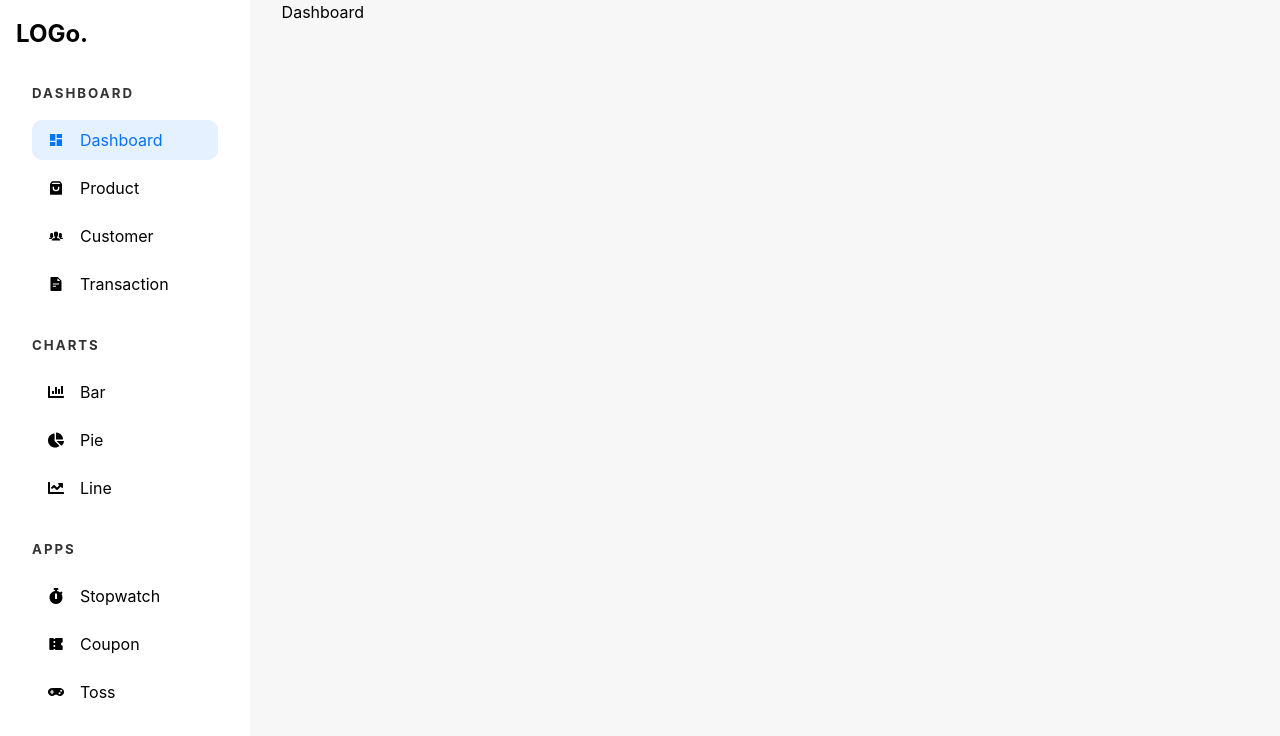
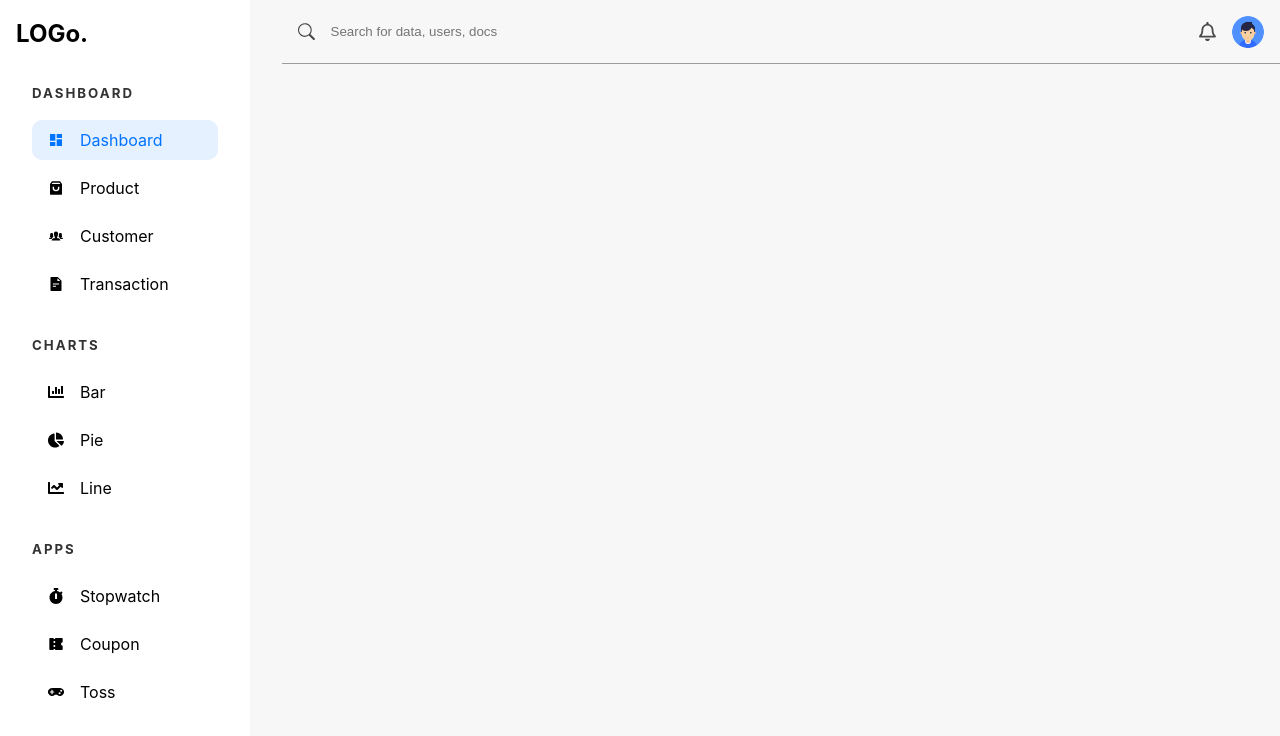
Before and after one commit to ProgramerSalar/Admin-dashboard-2024, a React (Vite) app: page /admin/dashboard in a window 1280 px wide. Shown: the top 736 px of the page. Built offline with nearby package versions, Linux system fonts and the light colour scheme.

Commit message:
dashboard heading section

```diff
--- a/src/pages/Dashboard.tsx
+++ b/src/pages/Dashboard.tsx
@@ -1,10 +1,25 @@
 import AdminSideBar from "../components/AdminSideBar";
+import { BsSearch } from "react-icons/bs"
+import { FaRegBell } from "react-icons/fa"
+import userpic from "../assets/userpic.png"
+
 
 const Dashboard = () => {
   return (
     <div className="adminContainer">
       <AdminSideBar />
-      Dashboard
+
+      <main className="dashboard">
+        <div className="bar">
+
+          <BsSearch  />
+          <input type="text" placeholder="Search for data, users, docs" />
+          <FaRegBell />
+          <img  src={userpic} alt="User"/>
+
+        </div>
+
+      </main>
     </div>
   );
 };
--- /dev/null
+++ b/src/styles/_dashboard.scss
@@ -0,0 +1,37 @@
+
+.dashboard {
+    overflow-y: auto;
+
+    .bar{
+        height: 4rem;
+        @include flex(row, unset);
+        padding: 0 1rem;
+        border-bottom: 1px solid rgba(0, 0, 0, 0.37);
+
+        >input{
+            margin-right: auto;
+            @include inputStyle(100%, 1rem 0)
+        }
+
+
+
+        // Icons means svg
+        >svg{
+            font-size: 1.2rem;
+            opacity: 0.7;
+            cursor: pointer;
+        }
+
+
+        > img{
+            @include sqaure(2rem);
+            border-radius:50%;
+        }
+
+
+    }
+
+
+
+
+}
--- a/src/styles/app.scss
+++ b/src/styles/app.scss
@@ -1,5 +1,6 @@
 // @use "mixin.scss";
 @import "_mixin";
+@import "dashboard";
 
 :root {
   font-family: Inter, system-ui, Avenir, Helvetica, Arial, sans-serif;
```
Also changed, not shown: src/assets/userpic.png (added).
